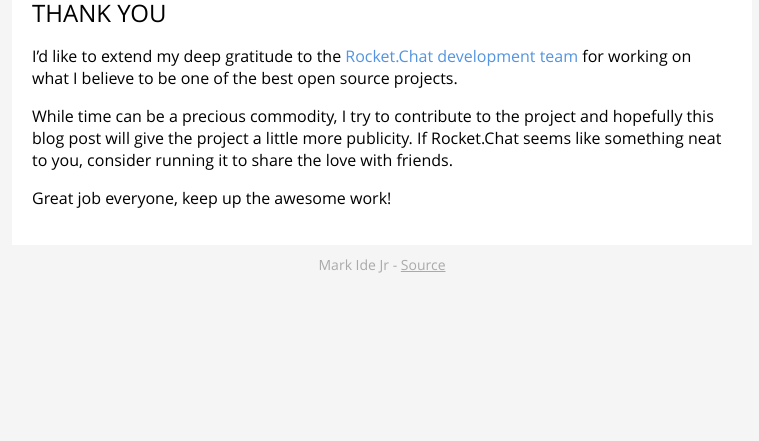
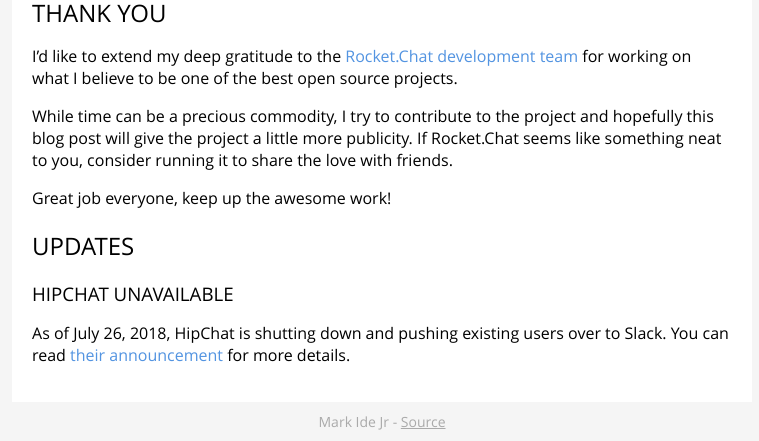
Before and after one commit to mide/mide.io, a Jekyll site: the page built from _posts/2016-08-12-running-rocket-chat.md, in a window 1280 px wide and 900 px high, scrolled down 5142 px, cut to the strip 459-900 px from the top of the window. Shown: the whole strip, without its empty margins (258-1017 px from the left). Built offline with Jekyll 4.4.1, drawn with Linux system fonts in a browser that asks for light colours; Markdown is read by kramdown in place of the engine named in the settings; the table of contents is made by our own code; before the commit the page ends 5885 px from its top, so only the background shows below that.

Commit message:
Upgrade Ruby and Gems (#59)
* Upgrade Ruby and Gems

* Adjust

* HipChat

```diff
--- a/_posts/2016-08-12-running-rocket-chat.md
+++ b/_posts/2016-08-12-running-rocket-chat.md
@@ -168,7 +168,7 @@
 
 One nice feature of hosting the service on your own hardware, is that you have complete control over the data. You can define exactly how you want people to access your system.
 
-You can run your own [HipChat Server](https://www.hipchat.com/server) which grants you the ability to have better control over your data, but you still need to pay steep licensing fees ($1,800 for 25 users for one year).
+You can run your own [HipChat Server](https://en.wikipedia.org/wiki/HipChat) which grants you the ability to have better control over your data, but you still need to pay steep licensing fees ($1,800 for 25 users for one year).
 
 ## My Family's Utilization
 
@@ -183,3 +183,9 @@
 While time can be a precious commodity, I try to contribute to the project and hopefully this blog post will give the project a little more publicity. If Rocket.Chat seems like something neat to you, consider running it to share the love with friends.
 
 Great job everyone, keep up the awesome work!
+
+## Updates
+
+### HipChat Unavailable
+
+As of July 26, 2018, HipChat is shutting down and pushing existing users over to Slack. You can read [their announcement](https://www.atlassian.com/blog/announcements/new-atlassian-slack-partnership) for more details.
```
Also changed, not shown: .travis.yml, Gemfile.lock, 1 other file.
